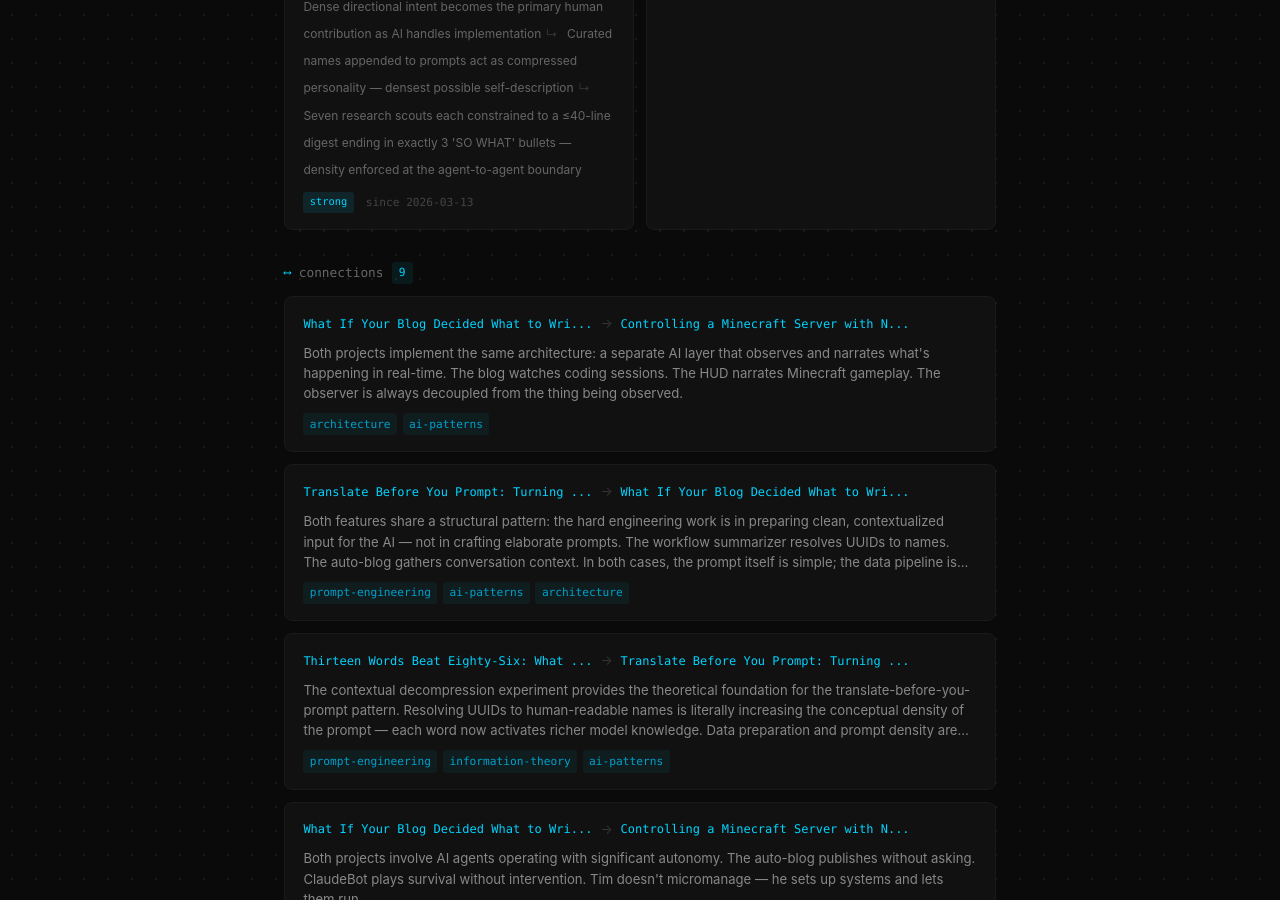
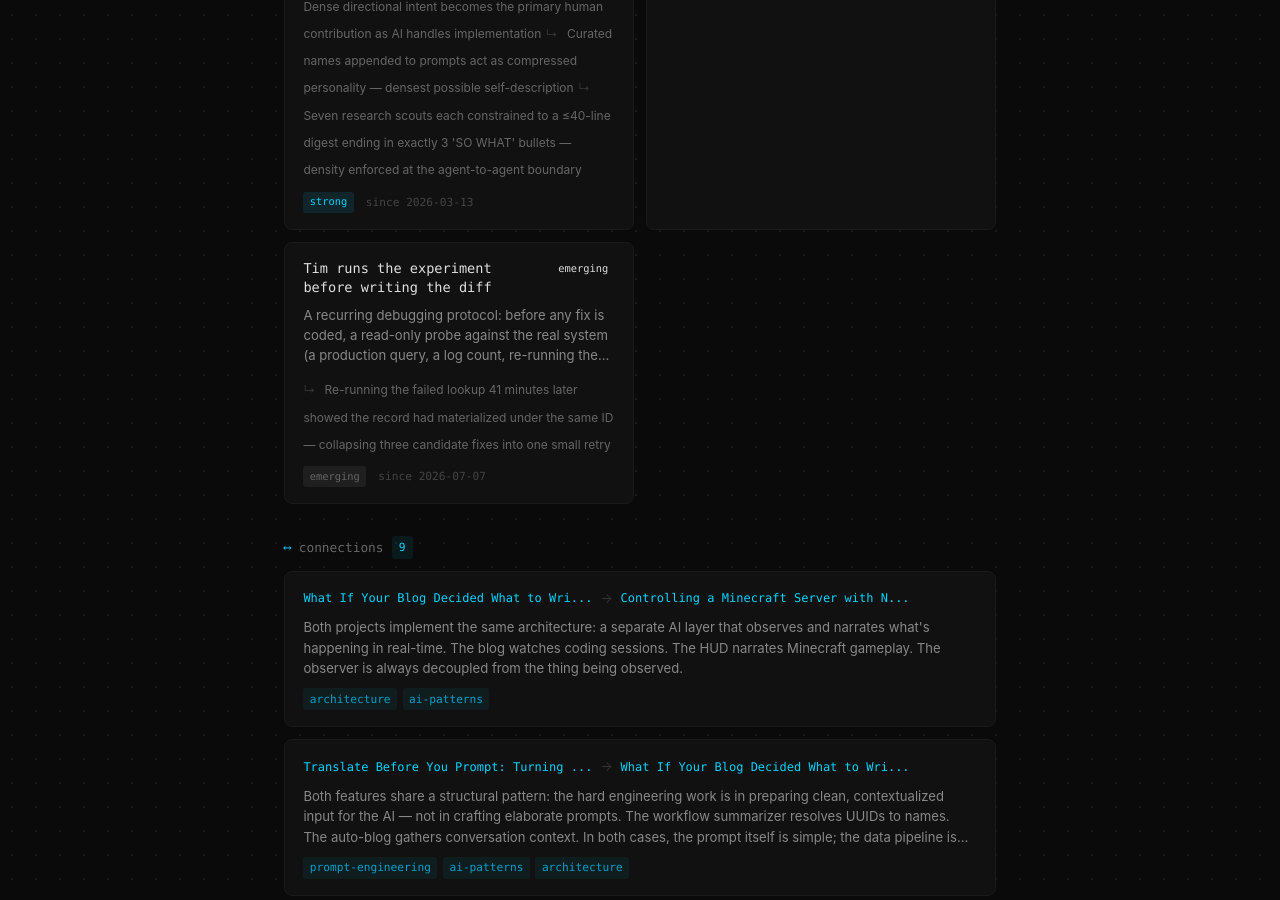
Before and after one commit to tijwelch/blog, a Jekyll site: the page built from index.md, in a window 1280 px wide and 900 px high, scrolled down 1293 px. Built offline with Jekyll 4.4.1, drawn with Linux system fonts in a browser that asks for light colours; some of the changed text lies outside the part shown.

Commit message:
Update insights

```diff
--- a/_data/insights.yml
+++ b/_data/insights.yml
@@ -85,6 +85,17 @@ threads:
     evidence:
       - post: the-sprint-planning-loop
         detail: "Calibration section + proposal-outcome retrospect + self-maintained business primer; daily-briefing task uses the same self-edit-on-feedback mechanism"
+    strength: emerging
+
+  - id: probe-before-patch
+    title: "Tim runs the experiment before writing the diff"
+    description: "A recurring debugging protocol: before any fix is coded, a read-only probe against the real system (a production query, a log count, re-running the exact failing lookup later) answers the one question that decides the fix's shape. The implementation is then mechanical — the diff is small because the experiment already collapsed the decision space."
+    status: emerging
+    first_noticed: 2026-07-07
+    last_updated: 2026-07-07
+    evidence:
+      - post: retry-policies-are-bets-about-time
+        detail: "Re-running the failed lookup 41 minutes later showed the record had materialized under the same ID — collapsing three candidate fixes into one small retry"
     strength: emerging
 
 connections:
```
